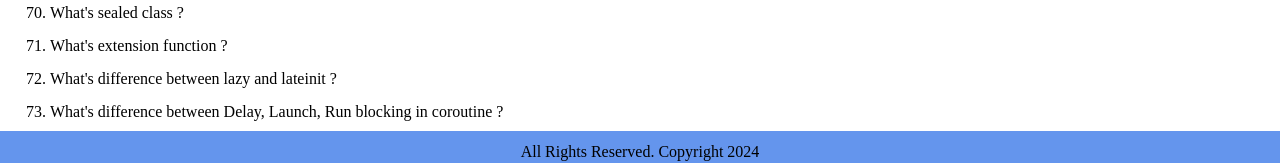
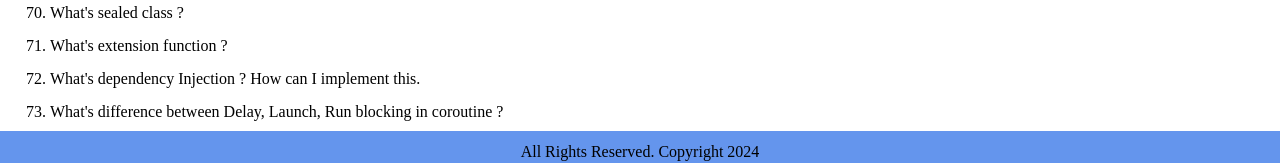
Before and after one commit to Chit1998/Interview-Questions, a plain HTML site: page index.html in a window 1280 px wide. Shown: the part 2378-2541 px from the top of the page. Drawn offline with Linux system fonts and the light colour scheme.

Commit message:
new question

```diff
--- a/index.html
+++ b/index.html
@@ -158,7 +158,7 @@
                 <li><p>What's coroutine Context ?</p></li>
                 <li><p>What's sealed class ?</p></li>
                 <li><p>What's extension function ?</p></li>
-                <li><p>What's difference between lazy and lateinit ?</p></li>
+                <li><p>What's dependency Injection ? How can I implement this.</p></li>
                 <li><p>What's difference between Delay, Launch, Run blocking in coroutine ?</p></li>
             </ol>
         </div>
```
